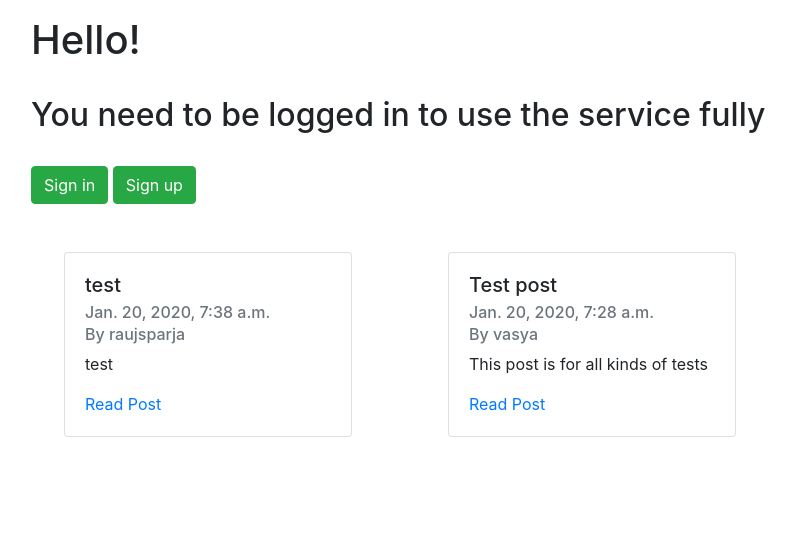
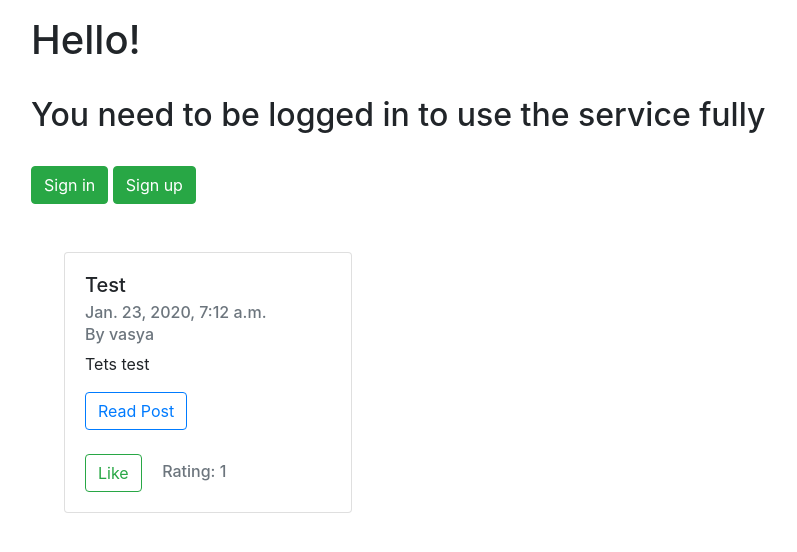
Before and after one commit to NervousVoid/kursovaya_blog, a Django app: page / in a window 1280 px wide. Shown: the part 56-608 px from the top of the page, without its empty margins (0-797 px from the left). Run offline with Django 3.2, Linux system fonts and the light colour scheme; data comes from the database, SQL or seed files in the repository; some libraries are stand-ins or nearby versions.

Commit message:
Added likes system

```diff
--- a/blog/settings.py
+++ b/blog/settings.py
@@ -38,6 +38,7 @@ INSTALLED_APPS = [
     'django.contrib.messages',
     'django.contrib.staticfiles',
     'blog_app.apps.BlogAppConfig',
+    'tinymce'
 ]
 
 MIDDLEWARE = [
--- a/blog/urls.py
+++ b/blog/urls.py
@@ -26,5 +26,6 @@ urlpatterns = [
     path('accounts/', include('django.contrib.auth.urls')),
     path('post/<int:post_id>', views.post_page, name='post_page'),
     path('create_post', views.create_post, name='make_post'),
-    path('accounts/registration', views.signup, name='registration')
+    path('accounts/registration', views.signup, name='registration'),
+    path('liked/<int:post_id>', views.liker, name='liker')
 ]
--- a/blog_app/models.py
+++ b/blog_app/models.py
@@ -1,5 +1,6 @@
 from django.db import models
 from django.contrib.auth.models import User
+from tinymce.models import HTMLField
 
 
 class Post(models.Model):
@@ -8,7 +9,9 @@ class Post(models.Model):
     description = models.CharField(max_length=512)
     text = models.CharField(max_length=100000)
     date = models.DateTimeField(auto_now_add=True)
-    likes = models.IntegerField(default=0)
+
+    liked_users = [models.ForeignKey(User, on_delete=models.CASCADE)]
+    rating = models.IntegerField(default=0)
 
 
 class Comment(models.Model):
--- a/blog_app/views.py
+++ b/blog_app/views.py
@@ -36,7 +36,6 @@ def create_post(request):
 
 def post_page(request, post_id):
     try:
-
         context = dict()
         if request.method == 'POST':
             f = CommentForm(request.POST)
@@ -94,6 +93,23 @@ def signup(request):
         return render(request, 'registration/registration.html', context)
 
 
+@login_required
+def liker(request, post_id):
+    try:
+        context = dict()
+        post = Post.objects.get(pk=post_id)
+        if request.user not in post.liked_users:
+            post.liked_users.append(request.user)
+            post.rating += 1
+        else:
+            post.liked_users.remove(request.user)
+            post.rating -= 1
+        post.save()
+        return redirect('index')
+    except Post.DoesNotExist:
+        raise Http404
+
+
 def index(request):
     context = dict()
     posts = Post.objects.order_by('-date')
--- a/templates/index.html
+++ b/templates/index.html
@@ -27,7 +27,22 @@
                         <h6 class="card-subtitle mb-2 text-muted">{{ each.date }}</h6>
                         <h6 class="card-subtitle mb-2 text-muted">By {{ each.user.username }}</h6>
                         <p class="card-text">{{ each.description }}</p>
-                        <a href="/post/{{ each.id }}" class="card-link">Read Post</a>
+                        <a type="button" href="/post/{{ each.id }}" class="btn btn-outline-primary">Read Post</a>
+                        <br>
+                        <br>
+
+                        <a type="button" href="/liked/{{ each.id }}" class="btn btn-outline-success">Like</a>
+                        <!--
+                            <div class="btn-group btn-group-toggle" data-toggle="buttons">
+                                <button class="btn btn-outline-success" name="like_post" type="submit"
+                                        value="{{ each.id }}">
+                                    Like
+                                </button>
+                            </div>
+                            -->
+                        <h6 class="card-subtitle mb-2 text-muted" style="display: inline-block; margin-left: 1rem;">
+                            Rating: {{ each.rating }}
+                        </h6>
                     </div>
                 </div>
             </div>
--- a/templates/post.html
+++ b/templates/post.html
@@ -3,13 +3,17 @@
 {% block title %} {{ post.name | title }} {% endblock %}
 
 {% block content %}
+    <h1>{{ post.name }}</h1>
     <br>
     <p>{{ post.date }}</p>
     <p>Written by {{ post.user.username }}</p>
     <br>
+    <h5>Rating: {{ post.rating }}</h5>
+    <br>
     <h2>{{ post.description }}</h2>
     <br>
     <p>{{ post.text }}</p>
+    <br>
     <div class="card">
         <h5 class="card-header">Comments</h5>
         <div class="card-body">
```
Also changed, not shown: blog_app/forms.py (+12 -1 lines), templates/create_post.html (+11 -0 lines), blog_app/migrations/0001_initial.py, db.sqlite3.
